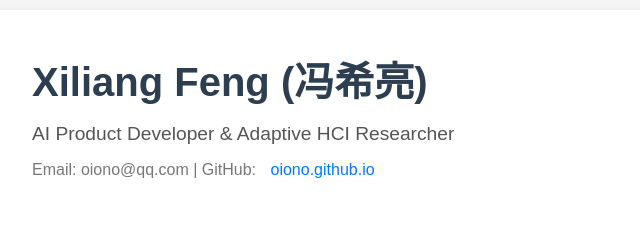
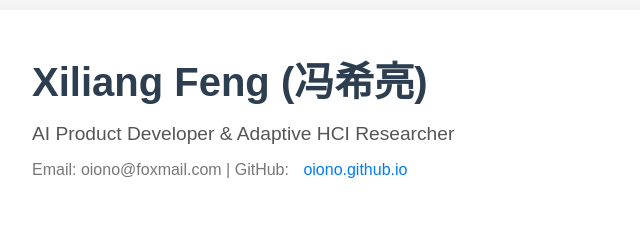
Before and after one commit to oiono/oiono.github.io, a plain HTML site: page index.html in a window 1280 px wide. Shown: the top 232 px of the page, 158-798 px from the left. Drawn offline with Linux system fonts and the light colour scheme.

Commit message:
Update email address in contact info

```diff
--- a/index.html
+++ b/index.html
@@ -231,7 +231,7 @@
 
                 <div class="contact-info-below">
                     <div style="margin-bottom: 5px;">
-                        Email: oiono@qq.com | GitHub:
+                        Email: oiono@foxmail.com | GitHub:
                         <a href="https://oiono.github.io" target="_blank">oiono.github.io</a>
                     </div>
                 </div>
```
